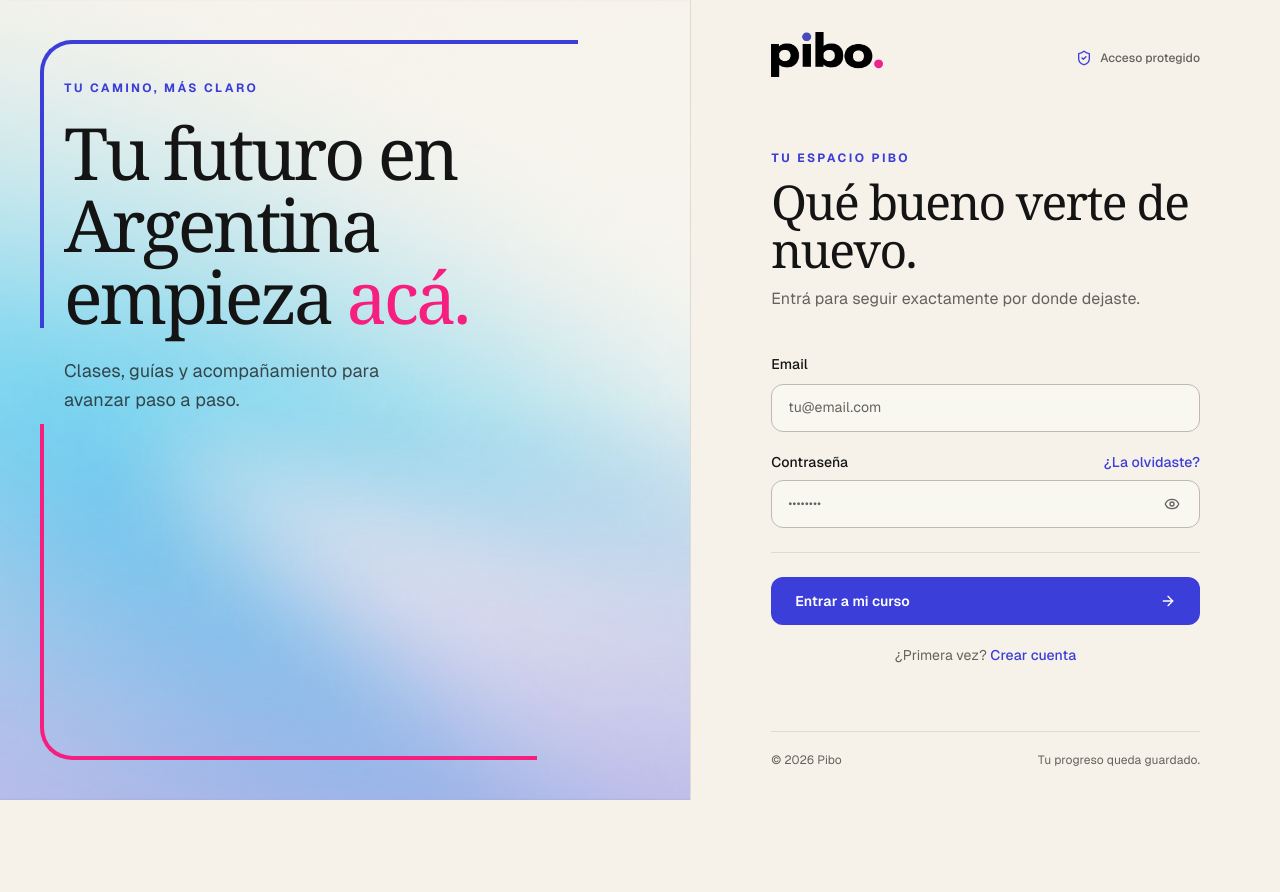
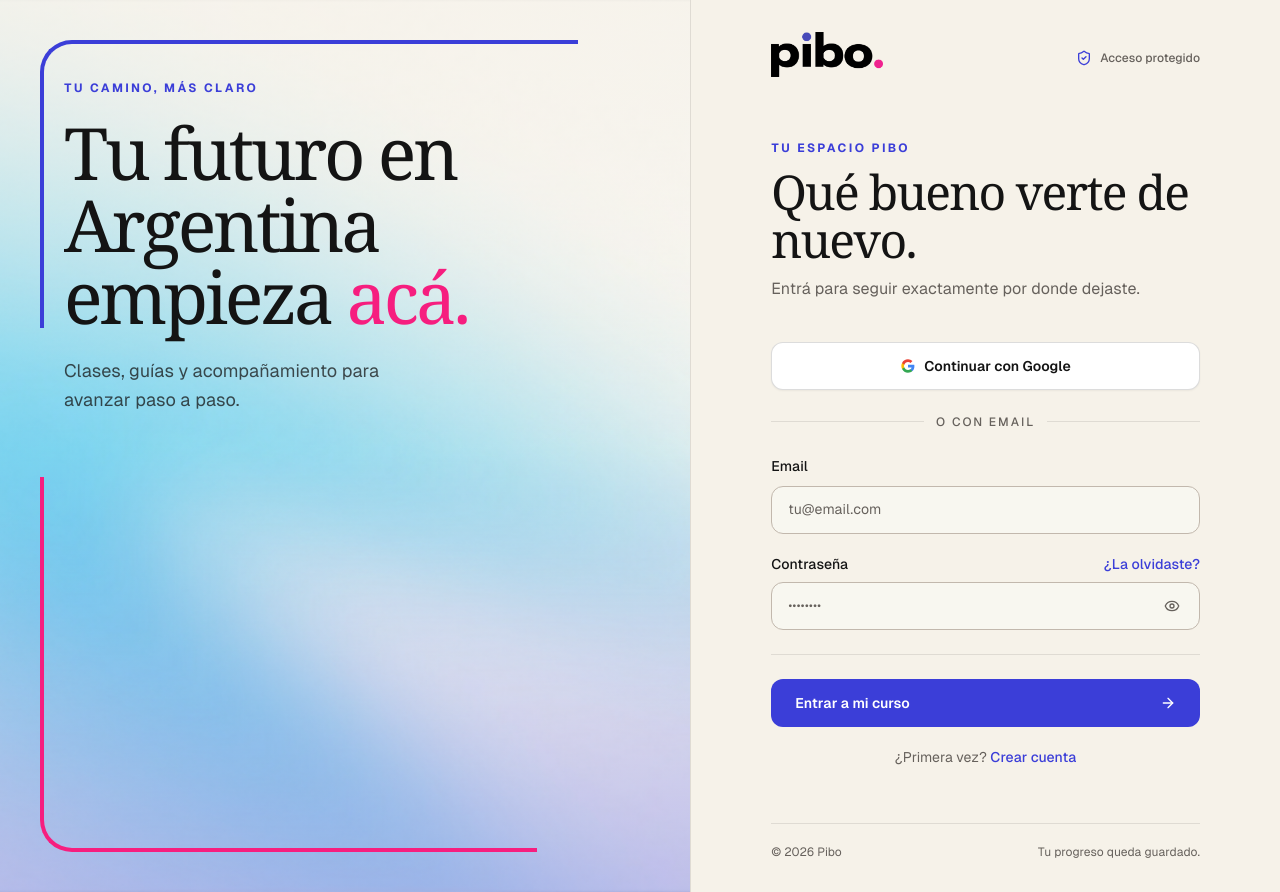
Before and after one commit to d3troy34/pibo_platforma, a Next.js app: page /login in a window 1280 px wide. Before the commit the page ends 800 px from the top, so only its background shows below. Built offline with nearby package versions, Linux system fonts and the light colour scheme; no server answers.

Commit message:
feat: add Google auth and honest rate-limit errors

```diff
--- a/app/api/admin/invite/route.ts
+++ b/app/api/admin/invite/route.ts
@@ -2,7 +2,7 @@
 import { NextRequest, NextResponse } from "next/server"
 
 import { invitationEmail } from "@/lib/email-templates"
-import { checkRateLimit } from "@/lib/rate-limit"
+import { checkRateLimit, getRateLimitHttpError } from "@/lib/rate-limit"
 import { getResend } from "@/lib/resend/client"
 import { getSupabaseAdmin } from "@/lib/supabase/admin"
 import { createClient } from "@/lib/supabase/server"
@@ -45,10 +45,17 @@
       return NextResponse.json({ error: "Acceso denegado" }, { status: 403 })
     }
 
-    if (!(await checkRateLimit(`invite:${adminId}`, 10, 60 * 1000))) {
+    const rateLimitError = getRateLimitHttpError(
+      await checkRateLimit(`invite:${adminId}`, 10, 60 * 1000),
+      "Demasiadas solicitudes. Esperá un momento."
+    )
+    if (rateLimitError) {
       return NextResponse.json(
-        { error: "Demasiadas solicitudes. Esperá un momento." },
-        { status: 429 }
+        { error: rateLimitError.error },
+        {
+          status: rateLimitError.status,
+          headers: { "Retry-After": rateLimitError.retryAfter },
+        }
       )
     }
 
--- a/app/api/auth/register/route.ts
+++ b/app/api/auth/register/route.ts
@@ -2,7 +2,7 @@
 import { getSupabaseAdmin } from "@/lib/supabase/admin"
 import { getResend } from "@/lib/resend/client"
 import { confirmAccountEmail } from "@/lib/email-templates"
-import { checkRateLimit } from "@/lib/rate-limit"
+import { checkRateLimit, getRateLimitHttpError } from "@/lib/rate-limit"
 
 function normalizeEmail(value: unknown): string | null {
   if (typeof value !== "string") return null
@@ -20,12 +20,18 @@
 
 export async function POST(request: NextRequest) {
   try {
-    const supabaseAdmin = getSupabaseAdmin()
     const ip = request.headers.get("x-forwarded-for")?.split(",")[0]?.trim() || "unknown"
-    if (!(await checkRateLimit(`auth_register:${ip}`, 10, 60 * 1000))) {
+    const rateLimitError = getRateLimitHttpError(
+      await checkRateLimit(`auth_register:${ip}`, 10, 60 * 1000),
+      "Demasiadas solicitudes. Intentá de nuevo en un minuto."
+    )
+    if (rateLimitError) {
       return NextResponse.json(
-        { error: "Demasiadas solicitudes. Intenta de nuevo en un minuto." },
-        { status: 429 }
+        { error: rateLimitError.error },
+        {
+          status: rateLimitError.status,
+          headers: { "Retry-After": rateLimitError.retryAfter },
+        }
       )
     }
 
@@ -52,6 +58,7 @@
     }
 
     const appUrl = process.env.NEXT_PUBLIC_APP_URL || request.nextUrl.origin
+    const supabaseAdmin = getSupabaseAdmin()
 
     // Create signup verification token + user record, but send the email via Resend.
     const { data, error } = await supabaseAdmin.auth.admin.generateLink({
--- a/app/api/auth/reset-password/route.ts
+++ b/app/api/auth/reset-password/route.ts
@@ -2,7 +2,7 @@
 import { getSupabaseAdmin } from "@/lib/supabase/admin"
 import { getResend } from "@/lib/resend/client"
 import { resetPasswordEmail } from "@/lib/email-templates"
-import { checkRateLimit } from "@/lib/rate-limit"
+import { checkRateLimit, getRateLimitHttpError } from "@/lib/rate-limit"
 
 function normalizeEmail(value: unknown): string | null {
   if (typeof value !== "string") return null
@@ -12,12 +12,18 @@
 
 export async function POST(request: NextRequest) {
   try {
-    const supabaseAdmin = getSupabaseAdmin()
     const ip = request.headers.get("x-forwarded-for")?.split(",")[0]?.trim() || "unknown"
-    if (!(await checkRateLimit(`auth_reset_password:${ip}`, 10, 60 * 1000))) {
+    const rateLimitError = getRateLimitHttpError(
+      await checkRateLimit(`auth_reset_password:${ip}`, 10, 60 * 1000),
+      "Demasiadas solicitudes. Intentá de nuevo en un minuto."
+    )
+    if (rateLimitError) {
       return NextResponse.json(
-        { error: "Demasiadas solicitudes. Intenta de nuevo en un minuto." },
-        { status: 429 }
+        { error: rateLimitError.error },
+        {
+          status: rateLimitError.status,
+          headers: { "Retry-After": rateLimitError.retryAfter },
+        }
       )
     }
 
@@ -29,6 +35,7 @@
     }
 
     const appUrl = process.env.NEXT_PUBLIC_APP_URL || request.nextUrl.origin
+    const supabaseAdmin = getSupabaseAdmin()
 
     const { data, error } = await supabaseAdmin.auth.admin.generateLink({
       type: "recovery",
--- /dev/null
+++ b/app/auth/callback/route.ts
@@ -0,0 +1,55 @@
+import { type NextRequest, NextResponse } from "next/server"
+
+import { getSafeInternalPath } from "@/lib/navigation"
+import { createClient } from "@/lib/supabase/server"
+
+function getLoginErrorUrl(request: NextRequest, redirectTo: string) {
+  const errorUrl = new URL("/login", request.url)
+  errorUrl.searchParams.set("error", "oauth")
+  errorUrl.searchParams.set("redirect", redirectTo)
+  return errorUrl
+}
+
+export async function GET(request: NextRequest) {
+  const code = request.nextUrl.searchParams.get("code")
+  const redirectTo = getSafeInternalPath(
+    request.nextUrl.searchParams.get("next"),
+    "/curso"
+  )
+
+  if (!code || request.nextUrl.searchParams.has("error")) {
+    return NextResponse.redirect(getLoginErrorUrl(request, redirectTo))
+  }
+
+  const supabase = await createClient()
+  const { data, error } = await supabase.auth.exchangeCodeForSession(code)
+
+  if (error || !data.user) {
+    console.error("Google OAuth callback failed", {
+      message: error?.message || "Missing user after code exchange",
+    })
+    return NextResponse.redirect(getLoginErrorUrl(request, redirectTo))
+  }
+
+  const { data: profile, error: profileError } = await supabase
+    .from("profiles")
+    .select("role, onboarding_completed_at")
+    .eq("id", data.user.id)
+    .maybeSingle()
+
+  if (profileError) {
+    console.error("Could not load profile after Google sign-in", {
+      code: profileError.code,
+      message: profileError.message,
+    })
+  }
+
+  let destination = redirectTo
+  if (profile?.role === "admin") {
+    destination = "/admin"
+  } else if (!profile?.onboarding_completed_at) {
+    destination = "/onboarding"
+  }
+
+  return NextResponse.redirect(new URL(destination, request.url))
+}
--- /dev/null
+++ b/components/auth/google-auth-button.tsx
@@ -0,0 +1,85 @@
+"use client"
+
+import { useState } from "react"
+import { Loader2 } from "lucide-react"
+import { toast } from "sonner"
+
+import { Button } from "@/components/ui/button"
+import { getSafeInternalPath } from "@/lib/navigation"
+import { createClient } from "@/lib/supabase/client"
+
+interface GoogleAuthButtonProps {
+  redirectTo?: string
+  disabled?: boolean
+}
+
+function GoogleMark() {
+  return (
+    <svg aria-hidden="true" viewBox="0 0 24 24" className="h-4 w-4">
+      <path
+        fill="#4285F4"
+        d="M21.6 12.23c0-.71-.06-1.4-.18-2.07H12v3.91h5.38a4.6 4.6 0 0 1-2 3.02v2.54h3.24c1.9-1.75 2.98-4.33 2.98-7.4Z"
+      />
+      <path
+        fill="#34A853"
+        d="M12 22c2.7 0 4.98-.9 6.64-2.43l-3.24-2.54c-.9.6-2.05.96-3.4.96-2.61 0-4.82-1.76-5.61-4.13H3.04v2.62A10 10 0 0 0 12 22Z"
+      />
+      <path
+        fill="#FBBC05"
+        d="M6.39 13.86A6.02 6.02 0 0 1 6.07 12c0-.65.11-1.28.32-1.86V7.52H3.04A10 10 0 0 0 2 12c0 1.61.38 3.14 1.04 4.48l3.35-2.62Z"
+      />
+      <path
+        fill="#EA4335"
+        d="M12 6.01c1.47 0 2.79.51 3.83 1.5l2.87-2.88A9.64 9.64 0 0 0 12 2a10 10 0 0 0-8.96 5.52l3.35 2.62C7.18 7.77 9.39 6.01 12 6.01Z"
+      />
+    </svg>
+  )
+}
+
+export function GoogleAuthButton({
+  redirectTo = "/curso",
+  disabled = false,
+}: GoogleAuthButtonProps) {
+  const [isLoading, setIsLoading] = useState(false)
+
+  const continueWithGoogle = async () => {
+    setIsLoading(true)
+
+    try {
+      const callbackUrl = new URL("/auth/callback", window.location.origin)
+      callbackUrl.searchParams.set(
+        "next",
+        getSafeInternalPath(redirectTo, "/curso")
+      )
+
+      const { error } = await createClient().auth.signInWithOAuth({
+        provider: "google",
+        options: {
+          redirectTo: callbackUrl.toString(),
+        },
+      })
+
+      if (error) {
+        toast.error("No pudimos conectarte con Google. Intentá de nuevo.")
+        setIsLoading(false)
+      }
+    } catch (error) {
+      console.error("Unexpected Google sign-in error", error)
+      toast.error("No pudimos conectarte con Google. Intentá de nuevo.")
+      setIsLoading(false)
+    }
+  }
+
+  return (
+    <Button
+      type="button"
+      variant="outline"
+      className="h-12 w-full border-ink/15 bg-white text-ink shadow-sm hover:border-indigo/35 hover:bg-paper"
+      disabled={disabled || isLoading}
+      onClick={continueWithGoogle}
+    >
+      {isLoading ? <Loader2 className="animate-spin" /> : <GoogleMark />}
+      Continuar con Google
+    </Button>
+  )
+}
--- a/components/auth/login-form.tsx
+++ b/components/auth/login-form.tsx
@@ -10,6 +10,7 @@
 import { z } from "zod"
 
 import { Button } from "@/components/ui/button"
+import { GoogleAuthButton } from "@/components/auth/google-auth-button"
 import { Input } from "@/components/ui/input"
 import { Label } from "@/components/ui/label"
 import { getSafeInternalPath } from "@/lib/navigation"
@@ -30,6 +31,13 @@
   const [showPassword, setShowPassword] = useState(false)
   const supabase = createClient()
   const redirectTo = getSafeInternalPath(searchParams.get("redirect"), "/curso")
+  const authError = searchParams.get("error")
+  const authErrorMessage =
+    authError === "oauth"
+      ? "No pudimos completar el acceso con Google. Intentá de nuevo."
+      : authError === "auth"
+        ? "El enlace de acceso venció o ya fue utilizado."
+        : null
 
   const {
     register,
@@ -92,6 +100,25 @@
         <p className="text-base leading-relaxed text-muted-foreground">
           Entrá para seguir exactamente por donde dejaste.
         </p>
+      </div>
+
+      {authErrorMessage && (
+        <div
+          role="alert"
+          className="mb-6 rounded-xl border border-destructive/20 bg-destructive/5 px-4 py-3 text-sm text-destructive"
+        >
+          {authErrorMessage}
+        </div>
+      )}
+
+      <GoogleAuthButton redirectTo={redirectTo} disabled={isLoading} />
+
+      <div className="my-6 flex items-center gap-3" aria-hidden="true">
+        <span className="h-px flex-1 bg-ink/10" />
+        <span className="text-xs font-medium uppercase tracking-[0.16em] text-muted-foreground">
+          o con email
+        </span>
+        <span className="h-px flex-1 bg-ink/10" />
       </div>
 
       <form onSubmit={handleSubmit(onSubmit)} className="space-y-6">
--- a/components/auth/register-form.tsx
+++ b/components/auth/register-form.tsx
@@ -9,6 +9,7 @@
 import { Loader2 } from "lucide-react"
 import { toast } from "sonner"
 
+import { GoogleAuthButton } from "@/components/auth/google-auth-button"
 import { Button } from "@/components/ui/button"
 import { Input } from "@/components/ui/input"
 import { Label } from "@/components/ui/label"
@@ -27,6 +28,7 @@
   SelectTrigger,
   SelectValue,
 } from "@/components/ui/select"
+import { getSafeInternalPath } from "@/lib/navigation"
 
 const registerSchema = z.object({
   fullName: z.string().min(2, "El nombre debe tener al menos 2 caracteres"),
@@ -70,7 +72,7 @@
   const searchParams = useSearchParams()
   const [isLoading, setIsLoading] = useState(false)
 
-  const redirectTo = searchParams.get("redirect") || "/curso"
+  const redirectTo = getSafeInternalPath(searchParams.get("redirect"), "/curso")
 
   const {
     register,
@@ -159,6 +161,19 @@
       </CardHeader>
       <form onSubmit={handleSubmit(onSubmit)}>
         <CardContent className="space-y-4">
+          {!invitationToken && (
+            <>
+              <GoogleAuthButton redirectTo={redirectTo} disabled={isLoading} />
+              <div className="flex items-center gap-3 py-1" aria-hidden="true">
+                <span className="h-px flex-1 bg-ink/10" />
+                <span className="text-xs font-medium uppercase tracking-[0.16em] text-muted-foreground">
+                  o con email
+                </span>
+                <span className="h-px flex-1 bg-ink/10" />
+              </div>
+            </>
+          )}
+
           <div className="space-y-2">
             <Label htmlFor="fullName">Nombre Completo</Label>
             <Input
--- /dev/null
+++ b/lib/rate-limit-result.ts
@@ -0,0 +1,28 @@
+export type RateLimitDecision = "allowed" | "limited" | "unavailable"
+
+export interface RateLimitHttpError {
+  error: string
+  status: 429 | 503
+  retryAfter: string
+}
+
+export function getRateLimitHttpError(
+  decision: RateLimitDecision,
+  limitedMessage: string
+): RateLimitHttpError | null {
+  if (decision === "allowed") return null
+
+  if (decision === "limited") {
+    return {
+      error: limitedMessage,
+      status: 429,
+      retryAfter: "60",
+    }
+  }
+
+  return {
+    error: "No pudimos verificar esta solicitud. Intentá de nuevo en unos minutos.",
+    status: 503,
+    retryAfter: "30",
+  }
+}
--- a/lib/rate-limit.ts
+++ b/lib/rate-limit.ts
@@ -1,13 +1,17 @@
 import "server-only"
 import { createHash } from "crypto"
 
+import type { RateLimitDecision } from "@/lib/rate-limit-result"
 import { getSupabaseAdmin } from "@/lib/supabase/admin"
+
+export { getRateLimitHttpError } from "@/lib/rate-limit-result"
 
 export async function checkRateLimit(
   key: string,
   limit: number,
   windowMs: number
-): Promise<boolean> {
+): Promise<RateLimitDecision> {
+  try {
     const rateKey = createHash("sha256").update(key).digest("hex")
     const windowSeconds = Math.max(1, Math.ceil(windowMs / 1000))
     const { data, error } = await getSupabaseAdmin().rpc("consume_rate_limit", {
@@ -17,9 +21,18 @@
     })
 
     if (error) {
-    console.error("Rate limit check failed")
-    return false
+      console.error("Rate limit check unavailable", {
+        code: error.code,
+        message: error.message,
+      })
+      return "unavailable"
     }
 
-  return data === true
+    return data === true ? "allowed" : "limited"
+  } catch (error) {
+    console.error("Rate limit check unavailable", {
+      message: error instanceof Error ? error.message : "Unknown error",
+    })
+    return "unavailable"
   }
+}
```
Also changed, not shown: 1 other file (tests, documents, lock files or other folders). Lines whose indentation alone changed are shown as unchanged.
